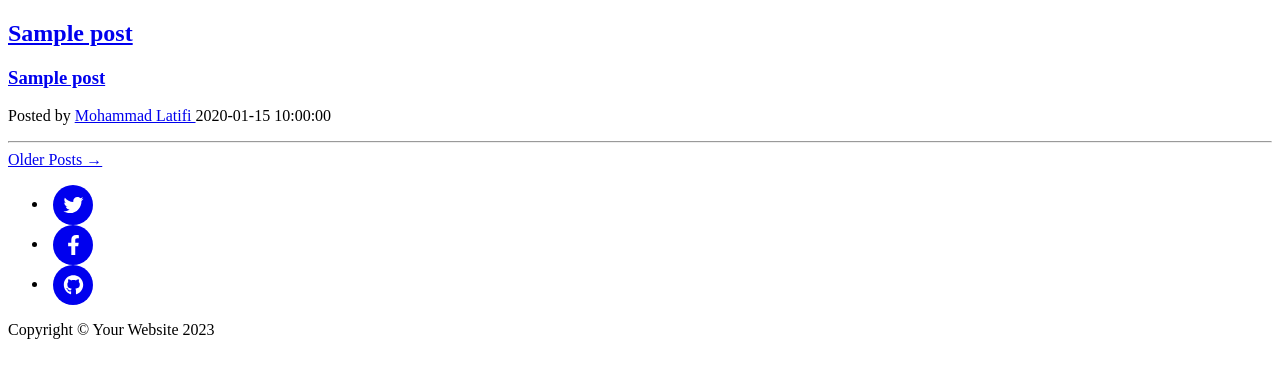
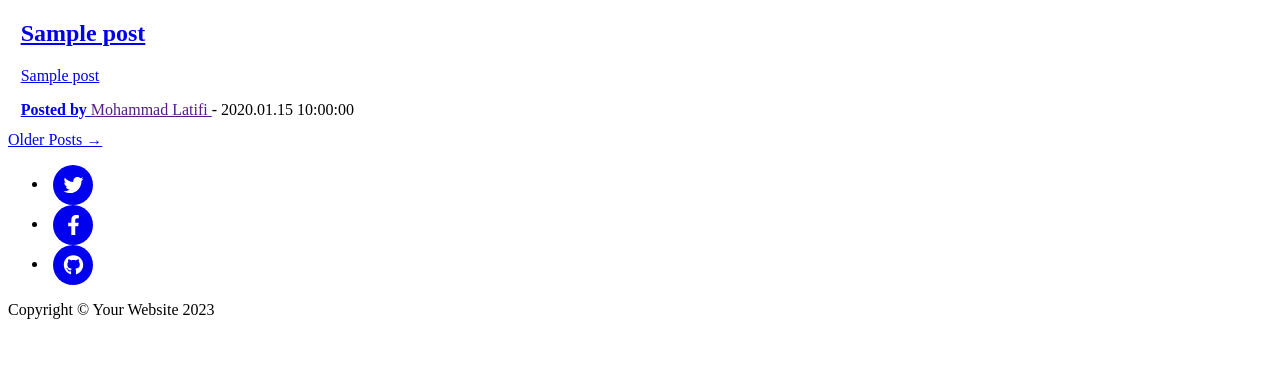
Before and after one commit to MohammadLatifi/sf6, a Symfony app: template templates/components/index.html.twig in a window 1280 px wide. Shown: the part 233-611 px from the top of the page. Run offline with Twig, Linux system fonts and the light colour scheme; the template is opened without the code that fills it: most values are stand-ins (such as "Sample title", 1, 10 or a date in 2020); grey boxes marked "Sample" are stand-in pictures; some libraries are stand-ins or nearby versions.

Commit message:
added Material UI design to cards

```diff
--- a/package.json
+++ b/package.json
@@ -23,6 +23,7 @@
         "build": "encore production --progress"
     },
     "dependencies": {
+        "@material/card": "^14.0.0",
         "jquery": "^3.7.1",
         "trix": "^2.0.10"
     }
--- a/templates/components/index.html.twig
+++ b/templates/components/index.html.twig
@@ -9,9 +9,19 @@
                     <div class="site-heading">
                         <h1>
                             Clean Blog
+
+
+
+
+
                         </h1>
                         <span class="subheading">
                             A Blog Theme by Start Bootstrap
+
+
+
+
+
                         </span>
                     </div>
                 </div>
@@ -19,40 +29,58 @@
         </div>
     </header>
     <div class="container px-4 px-lg-5">
-        <div class="row gx-4 gx-lg-5 justify-content-center">
-            <div class="col-md-10 col-lg-8 col-xl-7">
+        <div class="row row-cols-lg-3">
 
             {% for post in posts %}
-                    <!-- Post preview-->
-                    <div class="post-preview">
-                        <a href="{{ path('app_front_post_show', {'id': post.id}) }}">
-                            <h2 class="post-title">
-                            {{post.title}}
+
+                <div
+                    class="mdc-card mdc-card--outlined"
+                    style='padding:0px;margin:1%;'>
+                    <a style='padding:0px;margin:0px' href="{{ path('app_front_post_show', {'id': post.id}) }}">
+                        <div class="mdc-card__primary-action">
+                            <div class="mdc-card__media mdc-card__media--16-9" style='background-image:url( /build/assets/posts/{{ post.image }} )'></div>
+                            <!-- ... additional primary action content ... -->
+                            <div class="mdc-card__ripple"></div>
+                        </div>
+                        <div class="flex-column blog_card__description">
+
+                            <h2>
+                                {{ post.title }}
                             </h2>
-                            <h3 class="post-subtitle">
-                            {{post.subtitle}}
-                            </h3>
-                        </a>
-                        <p class="post-meta">
+                            <p>
+                                {{ post.subtitle }}
+                            </p>
+
+                        </div>
+
+                        <div class="mdc-card__actions blog_card__actions">
+                            <div>
+                                <strong>
                                     Posted by
-
-                            <a href="#!">
+                                </strong>
+                                <a href="">
                                     Mohammad Latifi
                                 </a>
+                                -
+                                {{ post.createdAt ? post.createdAt|date('Y.m.d H:i:s') : '' }}
+                            </div>
 
-                            {{ post.createdAt ? post.createdAt|date('Y-m-d H:i:s') : '' }}
+                        </div>
+                    </a>
+                </div>
 
-                        </p>
+            {% endfor %}
+
         </div>
-                    <!-- Divider-->
-                    <hr class="my-4" />
-                {% endfor %}
         <div class="d-flex justify-content-end mb-4">
             <a class="btn btn-primary text-uppercase" href="#!">
                 Older Posts →
+
+
+
+
+
             </a>
         </div>
     </div>
-        </div>
-    </div>
 {% endblock %}
```
Also changed, not shown: assets/styles/app.css, package-lock.json. Lines whose indentation alone changed are shown as unchanged.
